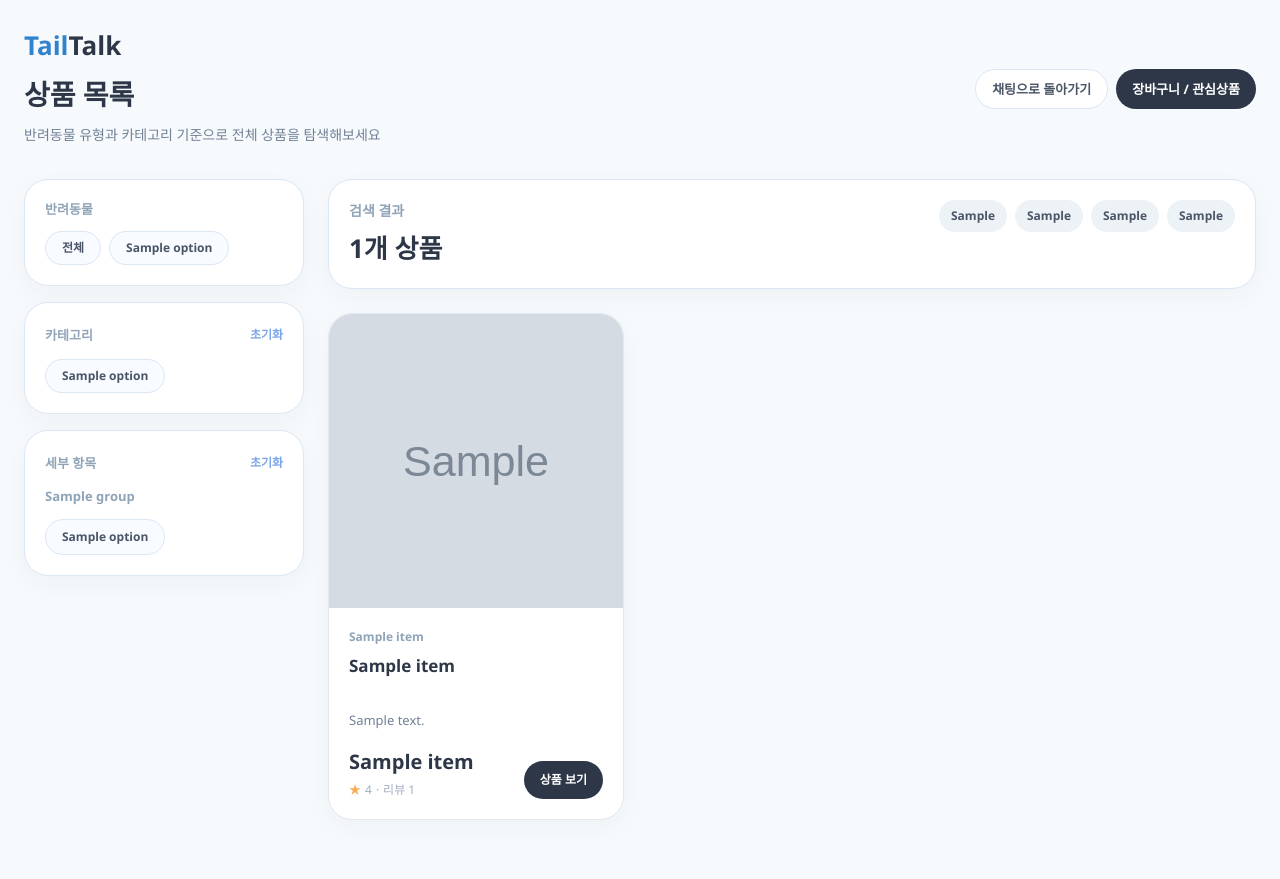
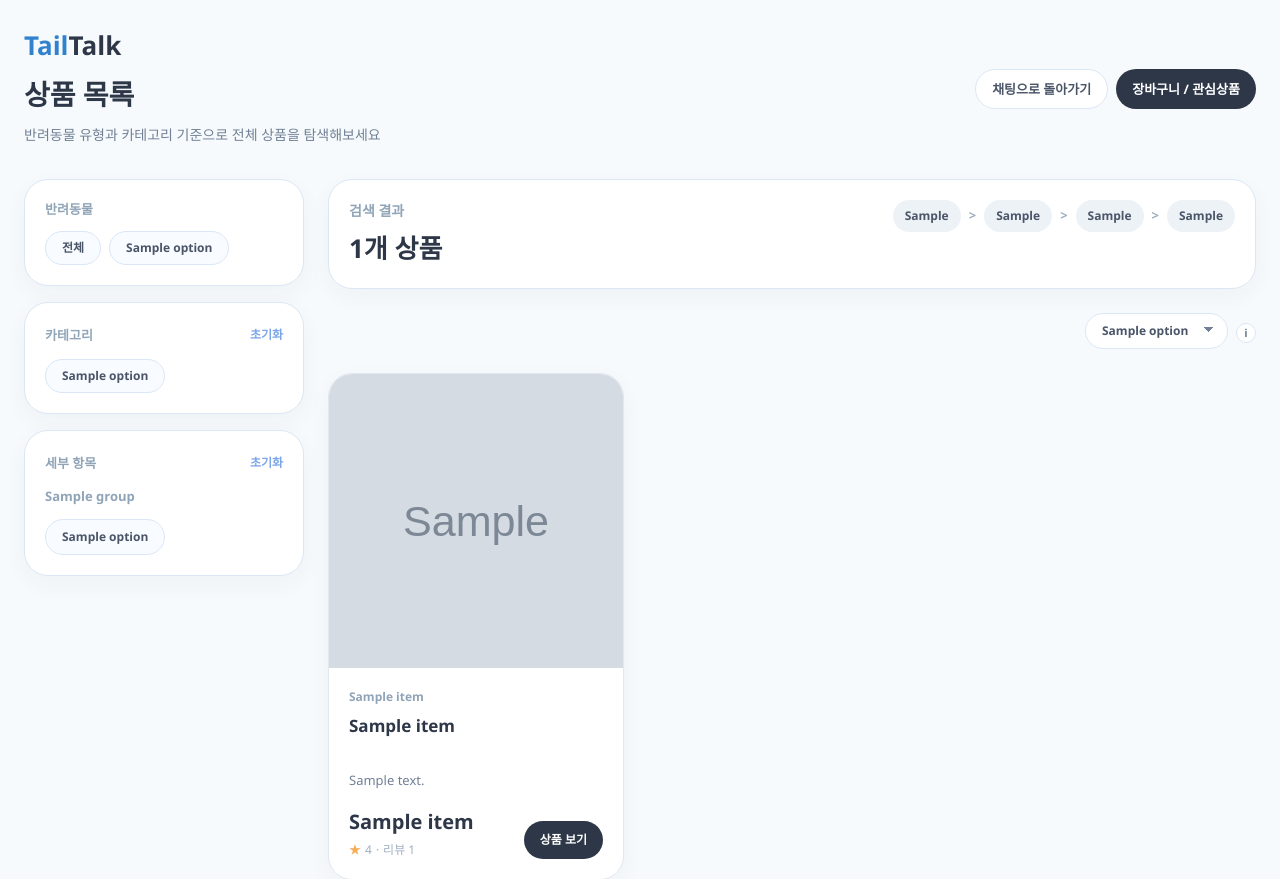
Before and after one commit to skn-ai22-251029/SKN22-Final-2Team-WEB, a Django app: template services/django/templates/orders/catalog.html in a window 1280 px wide. Shown: the top 879 px of the page. Before the commit the page ends 820 px from the top, so only its background shows below. Run offline with Django 5.2, Linux system fonts and the light colour scheme; the template is opened without the code that fills it: most values are stand-ins (such as "Sample title", 1, 10 or a date in 2020); grey boxes marked "Sample" are stand-in pictures; some libraries are stand-ins or nearby versions.

Commit message:
feat(django): 상품 목록 정렬과 필터 UI 보강

```diff
--- a/services/django/templates/orders/catalog.html
+++ b/services/django/templates/orders/catalog.html
@@ -31,6 +31,24 @@
 
   .catalog-thumb {
     aspect-ratio: 1 / 1;
+  }
+
+  .catalog-sort-tooltip-wrap:hover .catalog-sort-tooltip,
+  .catalog-sort-tooltip-wrap:focus-within .catalog-sort-tooltip {
+    opacity: 1;
+    transform: translateY(0);
+    pointer-events: auto;
+  }
+
+  .catalog-sort-select {
+    appearance: none;
+    -webkit-appearance: none;
+    -moz-appearance: none;
+    background-image: linear-gradient(45deg, transparent 50%, #718096 50%), linear-gradient(135deg, #718096 50%, transparent 50%);
+    background-position: calc(100% - 18px) calc(50% - 1px), calc(100% - 13px) calc(50% - 1px);
+    background-size: 5px 5px, 5px 5px;
+    background-repeat: no-repeat;
+    padding-right: 38px;
   }
   @media (max-width: 767px) {
     .catalog-header-stack {
@@ -123,17 +141,26 @@
               <p class="text-[14px] font-semibold text-[#90a4b8]">검색 결과</p>
               <p class="mt-2 text-[26px] font-bold text-[#2d3748]">{{ catalog_count }}개 상품</p>
             </div>
-            <div class="flex flex-wrap gap-2">
+            <div class="flex flex-wrap items-center justify-end gap-2">
               {% if catalog_current_pet %}
               <span class="inline-flex h-[32px] items-center justify-center rounded-full bg-[#edf2f7] px-3 text-[12px] font-semibold text-[#4a5568]">{{ catalog_current_pet }}</span>
               {% endif %}
               {% if catalog_current_category %}
+              {% if catalog_current_pet %}
+              <span class="text-[13px] font-semibold text-[#a0aec0]">&gt;</span>
+              {% endif %}
               <span class="inline-flex h-[32px] items-center justify-center rounded-full bg-[#edf2f7] px-3 text-[12px] font-semibold text-[#4a5568]">{{ catalog_current_category }}</span>
               {% endif %}
               {% if catalog_current_subcategory %}
+              {% if catalog_current_category %}
+              <span class="text-[13px] font-semibold text-[#a0aec0]">&gt;</span>
+              {% endif %}
               <span class="inline-flex min-h-[32px] items-center justify-center rounded-full bg-[#edf2f7] px-3 py-1 text-[12px] font-semibold text-[#4a5568]">{{ catalog_current_subcategory }}</span>
               {% endif %}
               {% if catalog_current_brand %}
+              {% if catalog_current_subcategory or catalog_current_category %}
+              <span class="text-[13px] font-semibold text-[#a0aec0]">&gt;</span>
+              {% endif %}
               <span class="inline-flex min-h-[32px] items-center justify-center rounded-full bg-[#edf2f7] px-3 py-1 text-[12px] font-semibold text-[#4a5568]">{{ catalog_current_brand }}</span>
               {% endif %}
             </div>
@@ -141,6 +168,29 @@
         </div>
 
         {% if catalog_items %}
+        <div class="mt-6 flex items-center justify-end">
+          <div class="relative">
+            <div class="flex items-center gap-2">
+              <select id="catalogSort"
+                      class="catalog-sort-select h-[36px] rounded-full border border-[#dbe7f5] bg-white pl-4 text-[12px] font-semibold text-[#4a5568] outline-none transition-colors focus:border-[#90cdf4]"
+                      onchange="if (this.value) { window.location.href = this.value; }">
+                {% for option in catalog_sort_options %}
+                <option value="/catalog/{% if option.query %}?{{ option.query }}{% endif %}" {% if option.is_active %}selected{% endif %}>{{ option.label }}</option>
+                {% endfor %}
+              </select>
+              <div class="catalog-sort-tooltip-wrap relative">
+                <button type="button"
+                        class="catalog-sort-trigger inline-flex h-[20px] w-[20px] items-center justify-center rounded-full border border-[#dbe7f5] bg-white text-[11px] font-bold text-[#718096]"
+                        aria-label="TailTalk 추천순 설명">
+                  i
+                </button>
+                <div class="catalog-sort-tooltip pointer-events-none absolute right-0 top-[28px] z-10 w-[240px] rounded-[16px] border border-[#dbe7f5] bg-white p-3 text-[12px] leading-[1.6] text-[#4a5568] opacity-0 shadow-[0_12px_24px_rgba(45,55,72,0.08)] transition-all duration-150 ease-out">
+                  TailTalk 추천순은 상품 점수와<br>리뷰 수를 함께 반영해 정렬합니다
+                </div>
+              </div>
+            </div>
+          </div>
+        </div>
         <div class="mt-6 grid gap-5 sm:grid-cols-2 xl:grid-cols-3">
           {% for item in catalog_items %}
           <article class="catalog-card overflow-hidden rounded-[24px] border border-[#e2e8f0] bg-white shadow-[0_8px_24px_rgba(45,55,72,0.04)]">
```
Also changed, not shown: services/django/orders/page_views.py (+55 -2 lines).
